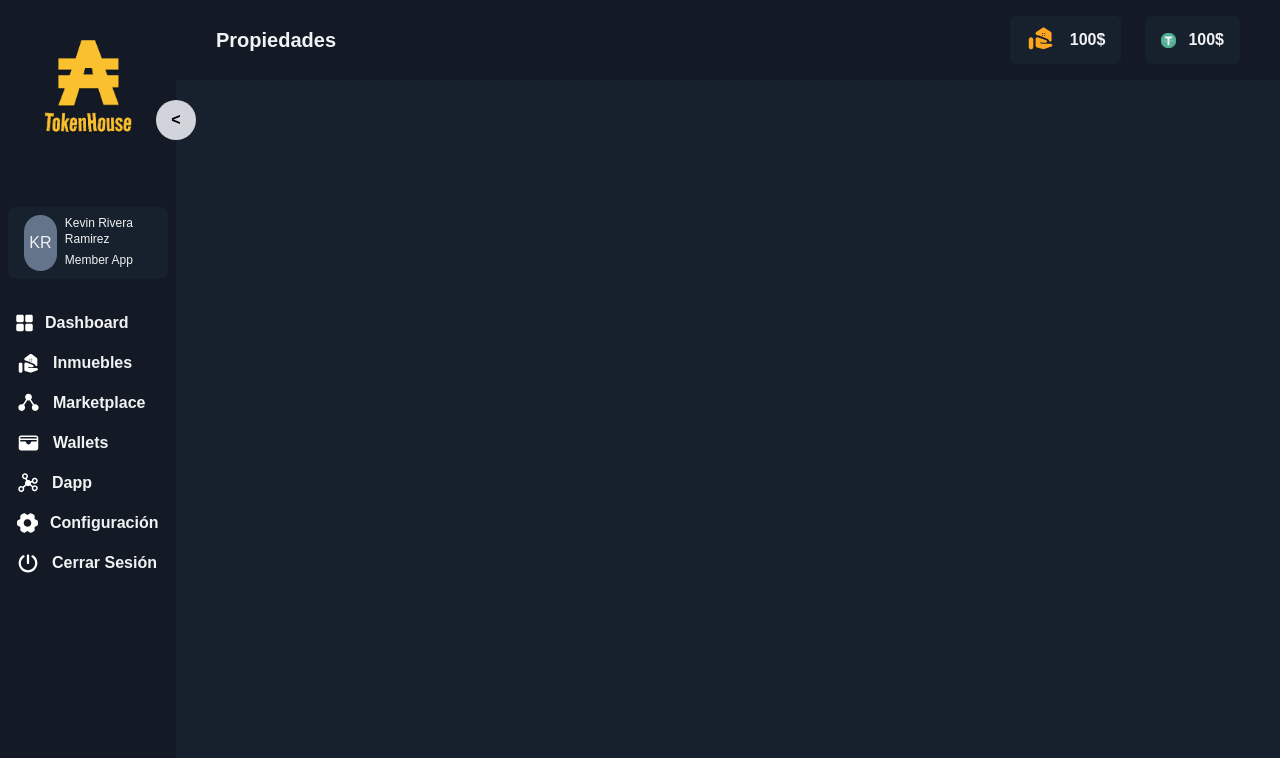
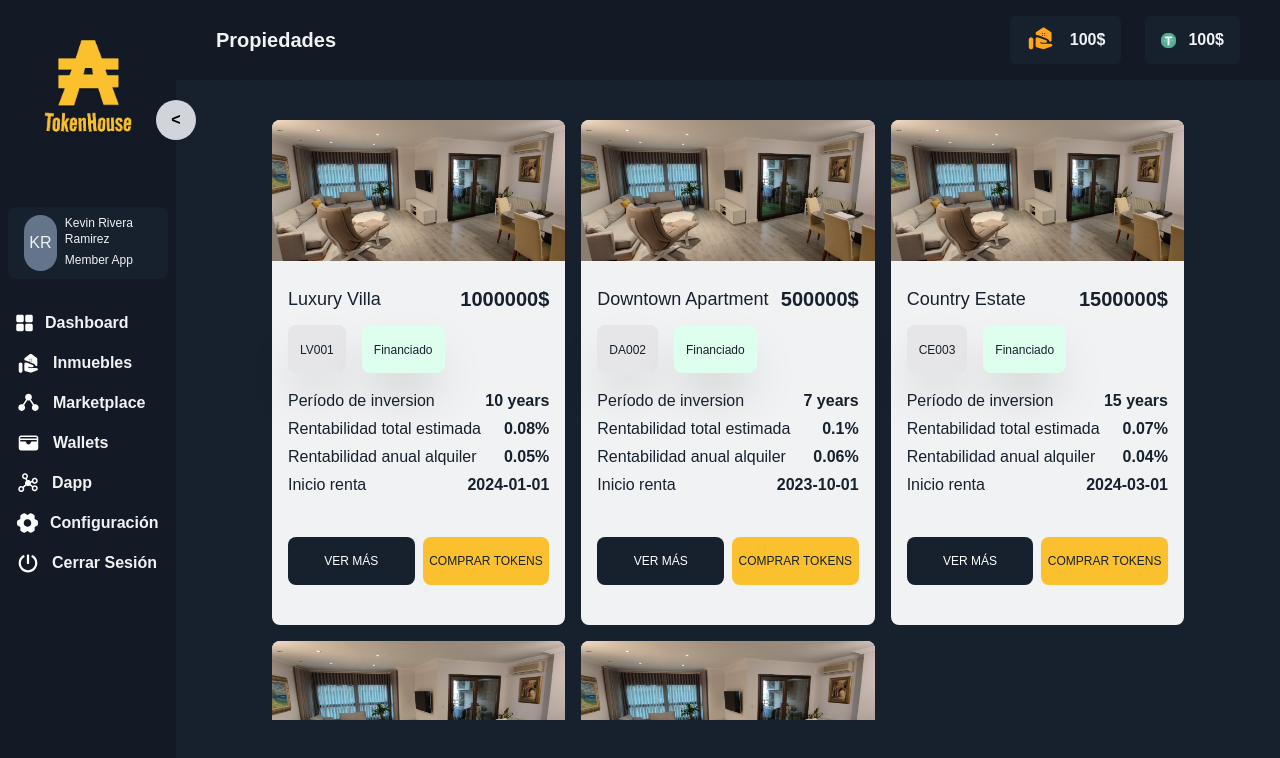
Before and after one commit to devkevinrivera/tokenhouse.io, a Next.js app: page /dashboard/properties in a window 1280 px wide. Shown: the top 758 px of the page. Built offline with nearby package versions, Linux system fonts and the light colour scheme.

Commit message:
feat: create cards to properties

```diff
--- /dev/null
+++ b/src/components/PropertieCard.tsx
@@ -0,0 +1,90 @@
+import { Property } from "@/types/properties";
+import React from "react";
+
+const PropertieCard = ({
+  propertie,
+  key,
+}: {
+  propertie: Property;
+  key: number;
+}) => {
+  return (
+    <div
+      className=" rounded-lg pb-10 height: fit-content bg-[#f1f2f3]"
+      key={key}
+    >
+      <div>
+        <img
+          className="rounded-tl-lg rounded-tr-lg mb-6"
+          src="/home-1.png"
+          alt=""
+        />
+        <div className="flex justify-between px-4 mb-3">
+          <p className="text-[#17212e] text-lg	">{propertie.name}</p>
+          <p className="text-[#17212e] text-xl	font-extrabold">
+            {propertie.propertyPrice}$
+          </p>
+        </div>
+
+        <div className="flex px-4 mb-4">
+          <div className="mr-4 p-3 bg-[#e6e6e9] rounded-lg shadow-2xl cursor-pointer">
+            <span className="text-[#17212e] text-xs">
+              {propertie.tokenCode}
+            </span>
+          </div>
+          <div className="p-3 bg-[#deffee] rounded-lg shadow-2xl cursor-pointer">
+            <span className="text-[#17212e] text-xs">Financiado</span>
+          </div>
+        </div>
+
+        <div>
+          <div className="flex justify-between px-4 mb-1">
+            <p className="text-[#17212e] text-md">Período de inversion</p>
+            <span className="text-[#17212e] text-md font-extrabold">
+              {propertie.investmentPeriod}
+            </span>
+          </div>
+          <div className="flex justify-between px-4 mb-1">
+            <p className="text-[#17212e] text-md">
+              Rentabilidad total estimada
+            </p>
+            <span className="text-[#17212e] text-md font-extrabold">
+              {propertie.estimatedTotalYield}%
+            </span>
+          </div>
+          <div className="flex justify-between px-4 mb-1">
+            <p className="text-[#17212e] text-md">
+              Rentabilidad anual alquiler
+            </p>
+            <span className="text-[#17212e] text-md font-extrabold">
+              {propertie.annualRentalYield}%
+            </span>
+          </div>
+          <div className="flex justify-between px-4 mb-1">
+            <p className="text-[#17212e] text-md">Inicio renta</p>
+            <span className="text-[#17212e] text-md font-extrabold">
+              {propertie.rentalStartDate}
+            </span>
+          </div>
+        </div>
+
+        <div className="flex gap-2 px-4 mt-10">
+          <button
+            className="text-[#17212e] text-xs w-1/2 bg-[#17212e] rounded-lg text-white"
+            onClick={() => console.log("Go to new propertie")}
+          >
+            VER MÁS
+          </button>
+          <button
+            className="text-[#17212e] text-xs w-1/2 bg-[#fbc02d] py-4 rounded-lg"
+            onClick={() => console.log("Go to new propertie")}
+          >
+            COMPRAR TOKENS
+          </button>
+        </div>
+      </div>
+    </div>
+  );
+};
+
+export default PropertieCard;
--- /dev/null
+++ b/src/components/PropertiesGrid.tsx
@@ -0,0 +1,18 @@
+import { properties } from "@/mocks/properties";
+import { Property } from "@/types/properties";
+import React from "react";
+import PropertieCard from "./PropertieCard";
+
+const PropertiesGrid = () => {
+  return (
+    <section className="px-[3rem] lg:px-[3rem] xl:px-[6rem] mt-10 h-[75vh] fit-content scroll-container overflow-y-scroll scrollbar-none">
+      <div className="grid sm:grid-cols-2 lg:grid-cols-3 grid-cols-3 gap-4">
+        {properties.map((propertie: Property, key: number) => (
+          <PropertieCard propertie={propertie} key={key} />
+        ))}
+      </div>
+    </section>
+  );
+};
+
+export default PropertiesGrid;
--- /dev/null
+++ b/src/mocks/properties.ts
@@ -0,0 +1,99 @@
+import { Property } from "@/types/properties";
+
+export const properties: Property[] = [
+  {
+    name: "Luxury Villa",
+    tokenCode: "LV001",
+    status: "Active",
+    propertyPrice: 1000000,
+    tokenPrice: 100,
+    investmentPeriod: "10 years",
+    annualRentalYield: 0.05,
+    estimatedTotalYield: 0.08,
+    rentalStartDate: "2024-01-01",
+    currentReturns: 50000,
+    description: "A stunning luxury villa overlooking the ocean.",
+    location: "Beachfront",
+    metamaskContractAddress: "0x1234567890abcdef",
+    contractDeploymentDate: "2023-12-01",
+    subscriptionAgreementURL: "https://example.com/agreement1",
+    whitepaperURL: "https://example.com/whitepaper1",
+    gallery: ["villa1.jpg", "villa2.jpg", "villa3.jpg"],
+  },
+  {
+    name: "Downtown Apartment",
+    tokenCode: "DA002",
+    status: "Active",
+    propertyPrice: 500000,
+    tokenPrice: 50,
+    investmentPeriod: "7 years",
+    annualRentalYield: 0.06,
+    estimatedTotalYield: 0.1,
+    rentalStartDate: "2023-10-01",
+    currentReturns: 30000,
+    description: "Modern apartment located in the heart of the city.",
+    location: "City Center",
+    metamaskContractAddress: "0xabcdef1234567890",
+    contractDeploymentDate: "2023-11-15",
+    subscriptionAgreementURL: "https://example.com/agreement2",
+    whitepaperURL: "https://example.com/whitepaper2",
+    gallery: ["apartment1.jpg", "apartment2.jpg", "apartment3.jpg"],
+  },
+  {
+    name: "Country Estate",
+    tokenCode: "CE003",
+    status: "Active",
+    propertyPrice: 1500000,
+    tokenPrice: 150,
+    investmentPeriod: "15 years",
+    annualRentalYield: 0.04,
+    estimatedTotalYield: 0.07,
+    rentalStartDate: "2024-03-01",
+    currentReturns: 75000,
+    description: "Sprawling estate surrounded by acres of land.",
+    location: "Countryside",
+    metamaskContractAddress: "0xabcdef1234567890",
+    contractDeploymentDate: "2023-11-15",
+    subscriptionAgreementURL: "https://example.com/agreement3",
+    whitepaperURL: "https://example.com/whitepaper3",
+    gallery: ["estate1.jpg", "estate2.jpg", "estate3.jpg"],
+  },
+  {
+    name: "Mountain Retreat",
+    tokenCode: "MR004",
+    status: "Active",
+    propertyPrice: 800000,
+    tokenPrice: 80,
+    investmentPeriod: "12 years",
+    annualRentalYield: 0.045,
+    estimatedTotalYield: 0.075,
+    rentalStartDate: "2024-02-01",
+    currentReturns: 40000,
+    description: "Cozy retreat nestled in the mountains.",
+    location: "Mountain Range",
+    metamaskContractAddress: "0xabcdef1234567890",
+    contractDeploymentDate: "2023-11-15",
+    subscriptionAgreementURL: "https://example.com/agreement4",
+    whitepaperURL: "https://example.com/whitepaper4",
+    gallery: ["retreat1.jpg", "retreat2.jpg", "retreat3.jpg"],
+  },
+  {
+    name: "Urban Loft",
+    tokenCode: "UL005",
+    status: "Active",
+    propertyPrice: 700000,
+    tokenPrice: 70,
+    investmentPeriod: "8 years",
+    annualRentalYield: 0.055,
+    estimatedTotalYield: 0.09,
+    rentalStartDate: "2024-04-01",
+    currentReturns: 35000,
+    description: "Chic loft in a vibrant urban neighborhood.",
+    location: "Downtown",
+    metamaskContractAddress: "0xabcdef1234567890",
+    contractDeploymentDate: "2023-11-15",
+    subscriptionAgreementURL: "https://example.com/agreement5",
+    whitepaperURL: "https://example.com/whitepaper5",
+    gallery: ["loft1.jpg", "loft2.jpg", "loft3.jpg"],
+  },
+];
--- a/src/packages/NavBar/NavBar.tsx
+++ b/src/packages/NavBar/NavBar.tsx
@@ -1,6 +1,5 @@
 import { navigation_items } from "@/constants/navigation";
 import { NavigationItem } from "@/types/common";
-import Image from "next/image";
 import Link from "next/link";
 import React, { useState } from "react";
 
@@ -18,7 +17,11 @@ const NavBar = () => {
           alt="Logo TokenHouse"
         />
       </div>
-      <div className="flex pl-4 py-2 pr-2 mb-[2rem] bg-[#17212e] mx-2 rounded-lg cursor-pointer">
+      <div
+        className={`flex pl-4 py-2 pr-2 mb-[2rem] bg-[#17212e] mx-2 rounded-lg cursor-pointer ${
+          !expanded && "h-[3.5rem]"
+        }`}
+      >
         <div className="mr-2 w-[40px] flex justify-center items-center rounded-full bg-slate-500">
           KR
         </div>
--- a/src/pages/dashboard/properties.tsx
+++ b/src/pages/dashboard/properties.tsx
@@ -1,3 +1,4 @@
+import PropertiesGrid from "@/components/PropertiesGrid";
 import NavBar from "@/packages/NavBar/NavBar";
 import NavHeader from "@/packages/NavHeader/NavHeader";
 import React from "react";
@@ -10,6 +11,7 @@ const Properties = () => {
       </aside>
       <div className="app-content w-full">
         <NavHeader location="Propiedades" />
+        <PropertiesGrid />
       </div>
     </div>
   );
--- a/src/styles/globals.css
+++ b/src/styles/globals.css
@@ -19,3 +19,7 @@ body {
 .navbar {
   background-color: var(--primary-bg-color) !important;
 }
+
+.scroll-container::-webkit-scrollbar {
+  display: none;
+}
--- /dev/null
+++ b/src/types/properties.ts
@@ -0,0 +1,19 @@
+export type Property = {
+  name: string;
+  tokenCode: string;
+  status: string;
+  propertyPrice: number;
+  tokenPrice: number;
+  investmentPeriod: string;
+  annualRentalYield: number;
+  estimatedTotalYield: number;
+  rentalStartDate: string;
+  currentReturns: number;
+  description: string;
+  location: string;
+  metamaskContractAddress: string;
+  contractDeploymentDate: string;
+  subscriptionAgreementURL: string;
+  whitepaperURL: string;
+  gallery: string[];
+};
```
Also changed, not shown: public/home-1.PNG (added).
